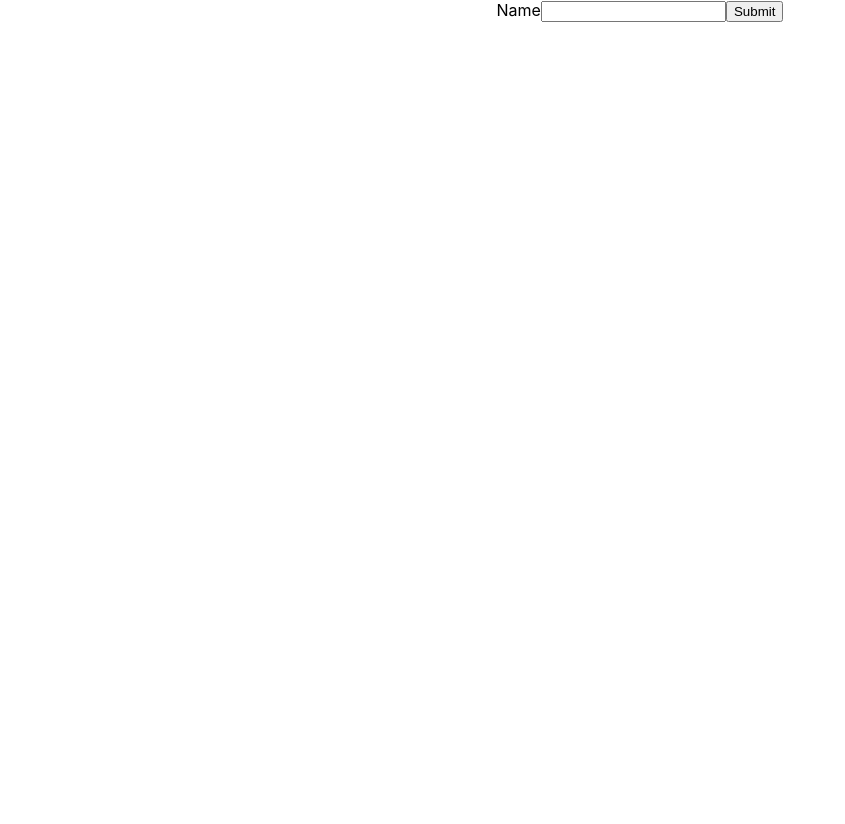
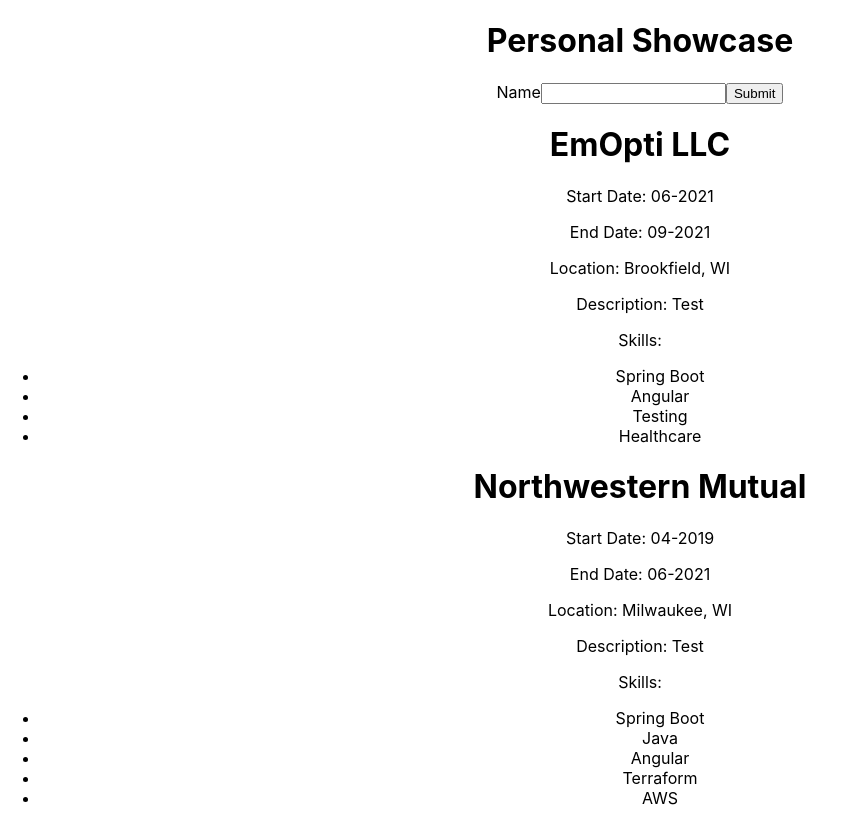
Before and after one commit to nickiannone/personal-showcase, a React (Create React App) app: page / in a window 1280 px wide. Shown: the whole page, without its empty margins (0-845 px from the left). Before the commit the page ends 800 px from the top, so only its background shows below. Built offline with nearby package versions, Linux system fonts and the light colour scheme.

Commit message:
Added detail list to main app, need to add +/-

```diff
--- a/src/App.js
+++ b/src/App.js
@@ -1,18 +1,85 @@
 import React from 'react';
 import './App.css';
+import DetailList from './components/detail-list/DetailList';
 
-function App() {
-  const [displayMessage, setDisplayMessage] = React.useState(false);
-  const [name, setName] = React.useState("");
+class App extends React.Component {
+  constructor(props) {
+    super(props);
 
-  return (
-    <div className="App">
-      <label htmlFor="name">Name</label>
-      <input id="name" type="text" onChange={(event) => setName(event.currentTarget.value)} />
-      <button onClick={() => setDisplayMessage(true)}>Submit</button>
-      {displayMessage && <p>{`Hello, ${name}!`}</p>}
-    </div>
-  );
+    this.state = {
+      displayMessage: false,
+      name: "",
+      details: [
+		{
+			type: 'workplace',
+			name: 'EmOpti LLC',
+			start_date: '06-2021',
+			end_date: '09-2021',
+			location: 'Brookfield, WI',
+			description: "Test",
+			skills: [
+				'Spring Boot',
+				'Angular',
+				'Testing',
+				'Healthcare'
+			]
+		},
+		{
+			type: 'workplace',
+			name: 'Northwestern Mutual',
+			start_date: '04-2019',
+			end_date: '06-2021',
+			location: 'Milwaukee, WI',
+			description: 'Test',
+			skills: [
+				'Spring Boot',
+				'Java',
+				'Angular',
+				'Terraform',
+				'AWS'
+			]
+		}
+	  ]
+    };
+  }
+
+  setName(name) {
+    this.setState((currentState) => {
+      return Object.assign(currentState, {
+        name: name
+      });
+    });
+  }
+
+  setDisplayMessage(displayMessage) {
+    this.setState((currentState) => {
+      return Object.assign(currentState, {
+        displayMessage: displayMessage
+      });
+    });
+  }
+
+  setDetails(details) {
+    this.setState((currentState) => {
+      return Object.assign(currentState, {
+        details: details
+      });
+    });
+  }
+
+  render() {
+    return (
+    	<div className="App">
+			<h1>Personal Showcase</h1>
+			<label htmlFor="name">Name</label>
+			<input id="name" type="text" onChange={(event) => this.setName(event.currentTarget.value)} />
+			<button onClick={() => this.setDisplayMessage(true)}>Submit</button>
+			{this.state.displayMessage && <p>{`Hello, ${this.state.name}!`}</p>}
+			<DetailList details={this.state.details} />
+      	</div>
+    );
+  }
+
 }
 
 export default App;
--- a/src/components/detail-list/DetailList.js
+++ b/src/components/detail-list/DetailList.js
@@ -34,22 +34,21 @@
         });
     }
 
-    handleRemoveDetail(index) {
+    handleRemoveDetail(detailToRemove) {
         this.setState((currentState) => {
             return {
-                details: currentState.details.filter((detail, detailIndex) => {
-                    return detailIndex !== index;
+                details: currentState.details.filter((detail) => {
+                    return detailToRemove !== detail;
                 })
             };
         });
     }
 
     render() {
-
         return (
             <div className="ui unstackable items">
                 {this.state.details.map((detail, index) => (
-                    <Detail key={index} detail={detail} />
+                    <Detail key={index} detail={detail}  />
                 ))}
             </div>
         );
```
